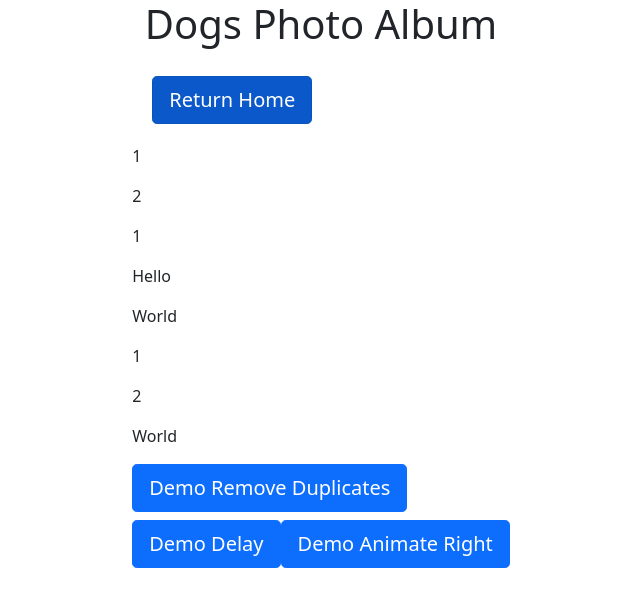
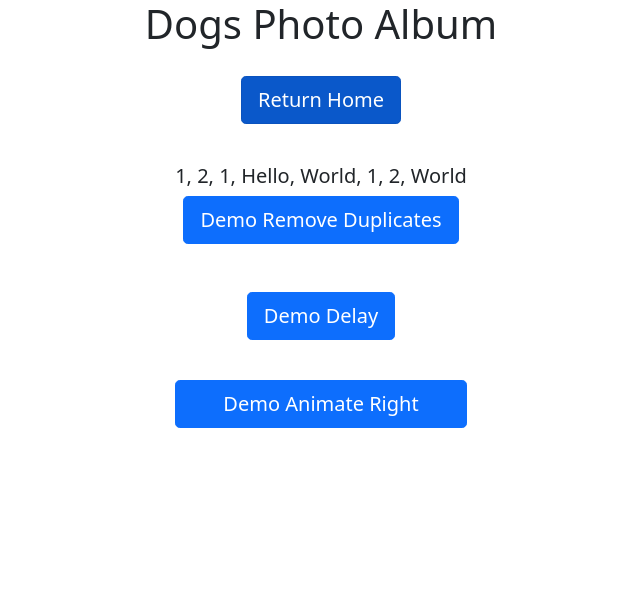
Before and after one commit to mattmeyerink/dog-photo-album, an Angular app: page /utility-demo in a window 1280 px wide. Shown: the top 606 px of the page, without its empty margins (319-959 px from the left). Built offline with nearby package versions, Linux system fonts and the light colour scheme.

Commit message:
a dd styling to utility demo page

```diff
--- a/src/app/utility-demo/utility-demo.component.html
+++ b/src/app/utility-demo/utility-demo.component.html
@@ -1,11 +1,17 @@
+<div class="utilityContainer">
     <div class="returnHomeBtn">
         <a href="/home" class="btn btn-primary btn-lg active" role="button" aria-pressed="true">Return Home</a>
     </div>
 
-<p *ngFor="let item of sampleArray">{{ item }}</p>
+    <div class="utilitySection">
+        <h5>{{ sampleArray.join(", ") }}</h5>
         <button (click)="demoRemoveDuplicates()" class="btn btn-primary btn-lg">Demo Remove Duplicates</button>
+    </div>
 
+    <div class="utilitySection">
         <h5>{{ timeoutMessage }}</h5>
         <button (click)="demoDelay()" class="btn btn-primary btn-lg">Demo Delay</button>
+    </div>
 
-<button id="btnToMove" (click)="demoAnimateRight()" class="btn btn-primary btn-lg">Demo Animate Right</button>
+    <button id="btnToMove" (click)="demoAnimateRight()" class="btn btn-primary btn-lg utilitySection animatedBtn">Demo Animate Right</button>
+</div>
--- a/src/app/utility-demo/utility-demo.component.scss
+++ b/src/app/utility-demo/utility-demo.component.scss
@@ -1,3 +1,22 @@
 .returnHomeBtn {
     margin: 20px;
+    text-align: center;
 }
+
+.utilityContainer {
+    display: flex;
+    flex-direction: column;
+}
+
+.word {
+    margin: 5px;
+}
+
+.utilitySection {
+    margin: 20px;
+    text-align: center;
+}
+
+.animatedBtn {
+    position: relative;
+}
```
Lines whose indentation alone changed are shown as unchanged.
